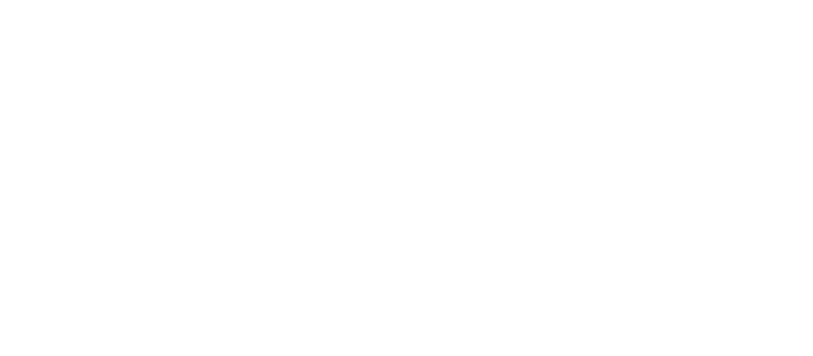
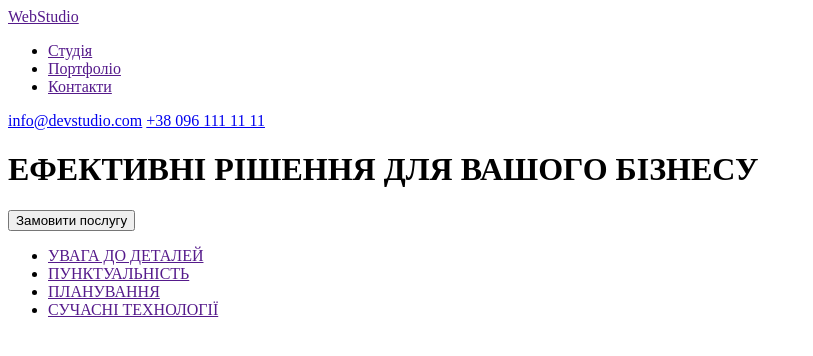
Before and after one commit to NataliTsykhmistro/goit-markup-hw-01, a plain HTML site: page index.html in a window 1280 px wide. Shown: the whole page, without its empty margins (0-813 px from the left). Drawn offline with Linux system fonts and the light colour scheme.

Commit message:
Добавляет основную инфо

```diff
--- a/index.html
+++ b/index.html
@@ -1,12 +1,49 @@
 <!DOCTYPE html>
-<html lang="en">
+<html lang="ua">
 <head>
     <meta charset="UTF-8">
     <meta http-equiv="X-UA-Compatible" content="IE=edge">
     <meta name="viewport" content="width=device-width, initial-scale=1.0">
-    <title>Git rules</title>
+    <title>Web Studio</title>
 </head>
 <body>
+    <!-- основная инфо контакты-->
+    <header>
+        <a href="">WebStudio</a>
+        <nav>
+        <ul>
+            <li>
+                <a href="">Студія</a>
+            </li>
+            <li>
+                <a href="">Портфоліо</a>
+            </li>
+            <li>
+                <a href="">Контакти</a>
+            </li>
+        </ul>
+        </nav>
+        <a href="info@devstudio.com">info@devstudio.com</a>
+
+        <a href="tel:+380961111111">+38 096 111 11 11</a>
+
+        <h1>ЕФЕКТИВНІ РІШЕННЯ ДЛЯ ВАШОГО БІЗНЕСУ</h1>
+        <button type="button">Замовити послугу</button>
+
+    </header>
+    <!-- секция особенности -->
+    <main>
+        <section>
+            <ul>
+                <li><a href="">УВАГА ДО ДЕТАЛЕЙ</a></li>
+                <li><a href="">ПУНКТУАЛЬНІСТЬ</a></li>
+                <li><a href="">ПЛАНУВАННЯ</a></li>
+                <li><a href="">СУЧАСНІ ТЕХНОЛОГІЇ</a></li>
+            </ul>
+        </section>
+    </main>
+
+    <footer></footer>
 
 </body>
 </html>
```
